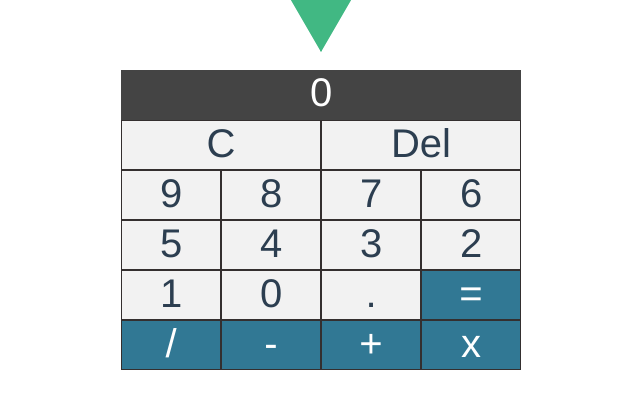
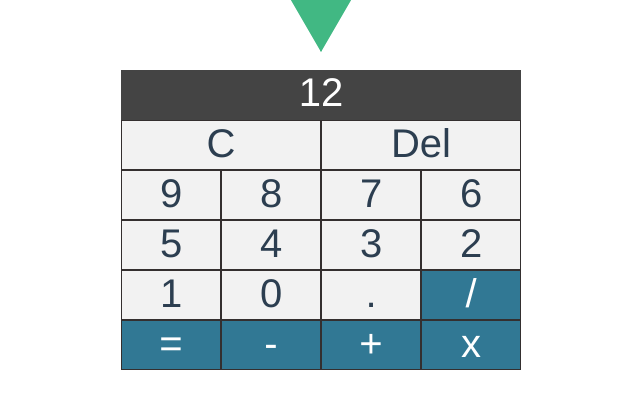
Before and after one commit to SamSharff/calculator-frontend, a Vue app: page / in a window 1280 px wide. Shown: the part 220-628 px from the top of the page, without its empty margins (319-959 px from the left). Built offline with nearby package versions, Linux system fonts and the light colour scheme.

Commit message:
adds clear method in calculatorview.vue

```diff
--- a/src/components/CalculatorView.vue
+++ b/src/components/CalculatorView.vue
@@ -2,8 +2,8 @@
   <div class="calculator">
     <!-- <h1>{{ msg }}</h1> -->
     <div class="basic-calculator">
-      <div @click="clear" class="display">{{ number || 0 }}</div>
-      <div class="btn clear">C</div>
+      <div class="display">{{ number || 0 }}</div>
+      <div @click="clear" class="btn clear">C</div>
       <div class="btn remove">Del</div>
       <div class="btn">9</div>
       <div class="btn">8</div>
@@ -16,8 +16,8 @@
       <div class="btn">1</div>
       <div class="btn">0</div>
       <div class="btn">.</div>
+      <div class="btn operator">/</div>
       <div class="btn operator">=</div>
-      <div class="btn operator">/</div>
       <div class="btn operator">-</div>
       <div class="btn operator">+</div>
       <div class="btn operator">x</div>
@@ -29,8 +29,13 @@
 export default {
   data: function () {
     return {
-      number: "",
+      number: 12,
     };
+  },
+  methods: {
+    clear() {
+      this.number = "";
+    },
   },
 };
 </script>
```
